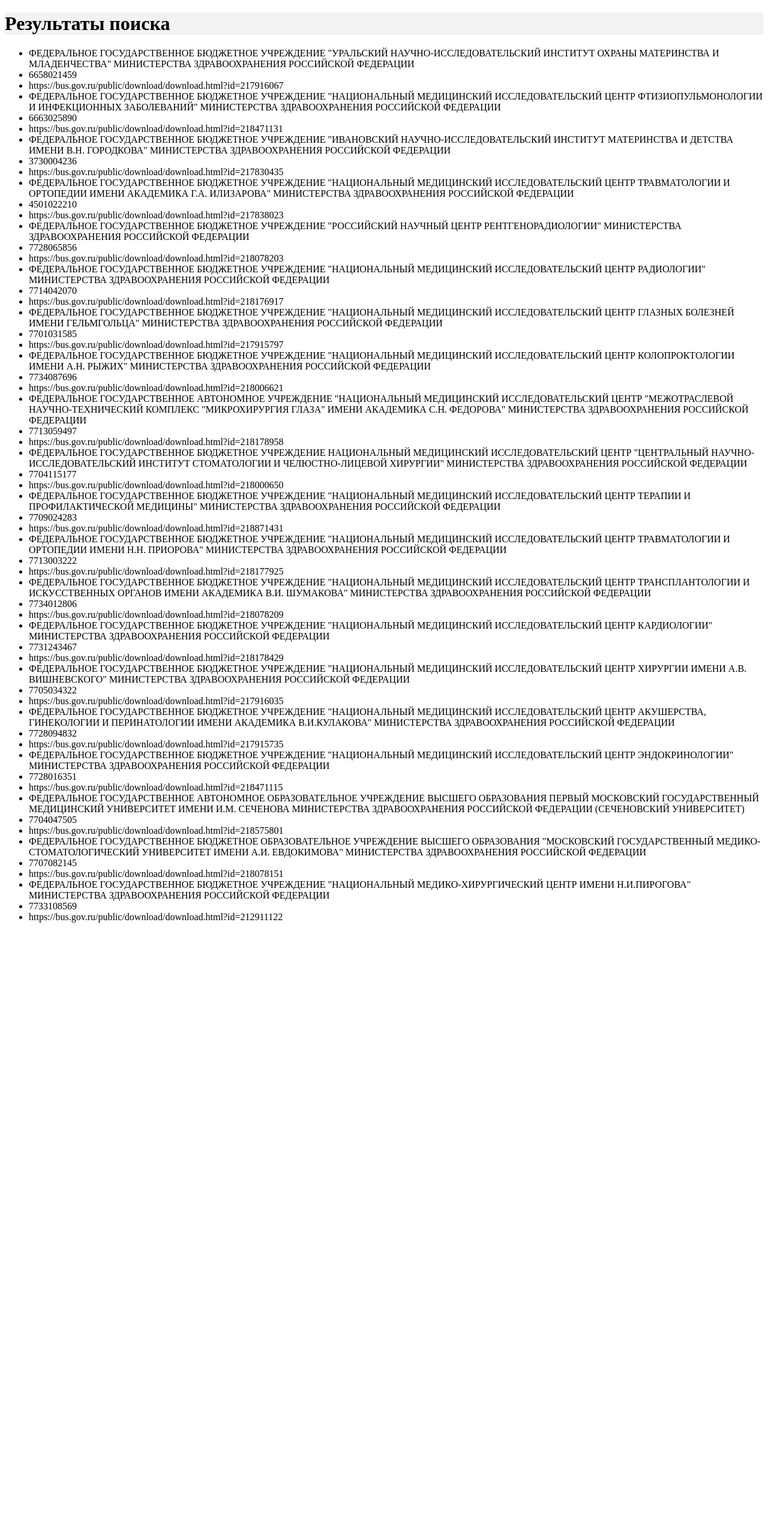
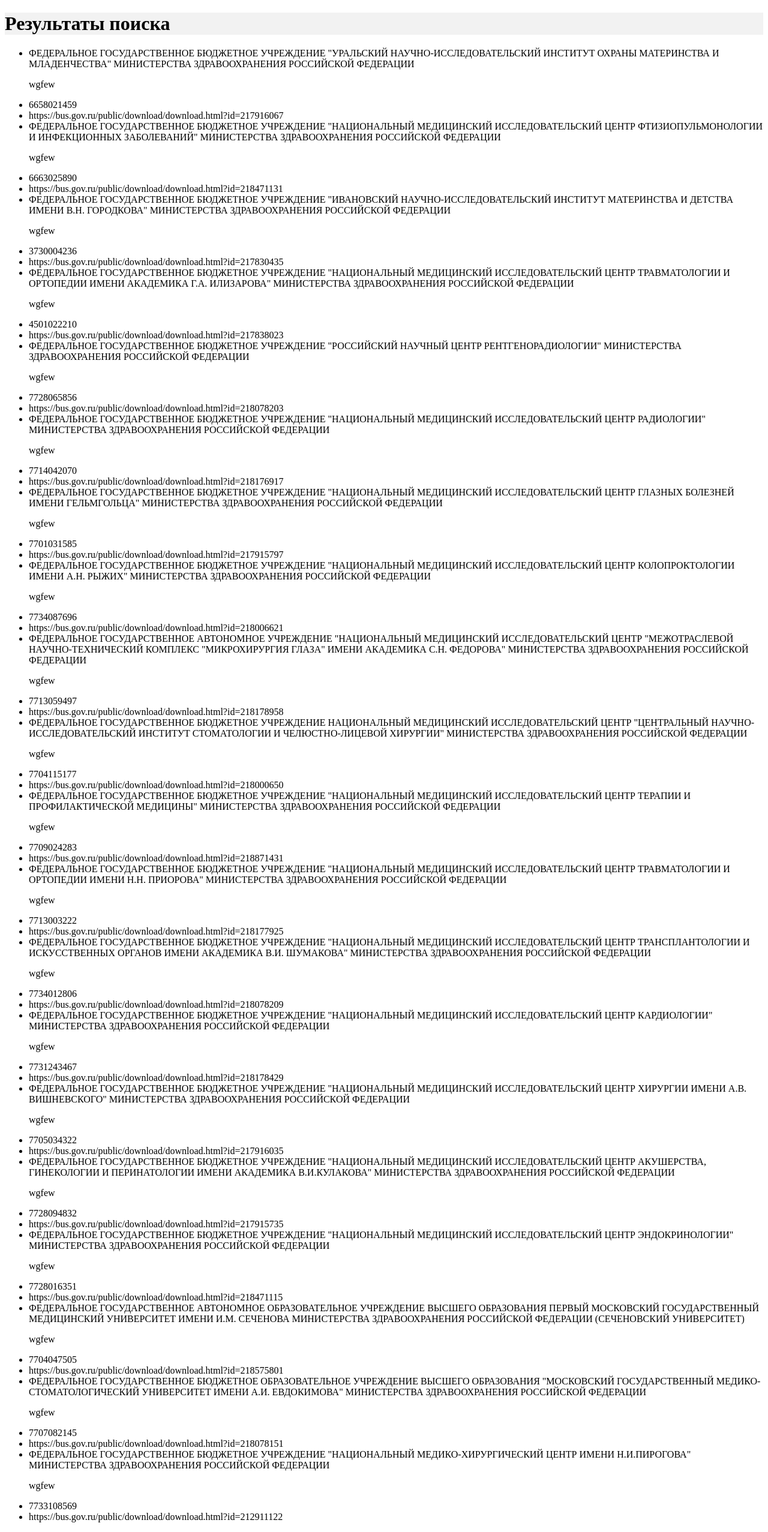
Before and after one commit to shadrinilja/tulza, a Django app: template bot/templates/search_results.html in a window 1280 px wide. Shown: the whole page at 60% size. Before the commit the page ends 1538 px from the top, so only its background shows below. Run offline with Django 3.2, Linux system fonts and the light colour scheme; the template is opened without the code that fills it: values that come from a table or form of the project are taken from there, others are empty; data comes from the database, SQL or seed files in the repository.

Commit message:
fix_settings_7

```diff
--- a/bot/templates/search_results.html
+++ b/bot/templates/search_results.html
@@ -10,7 +10,7 @@
     <h1 class="info">Результаты поиска</h1>
     <ul class="list_data">
         {% for tro in object_list %}
-        <li>{{ tro.name }}</li>
+        <li>{{ tro.name }}<p>wgfew</p></li>
         <li>{{ tro.inn }}</li>
         <li><a>{{ tro.url_doc }}</a></li>
         {% endfor %}
```
